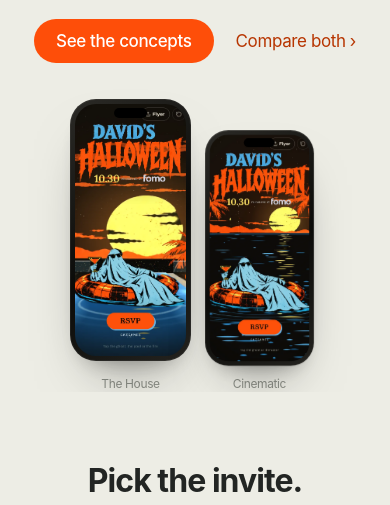
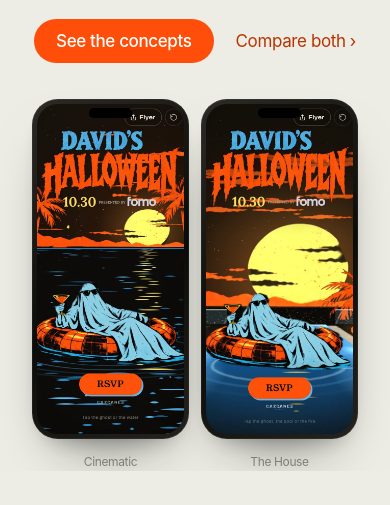
Before and after one commit to Subhanprsnl/David-Dobrik-s-team, a website: page site/index.html in a window 390 px wide. Shown: the part 284-789 px from the top of the page. Drawn offline with Linux system fonts and the light colour scheme.

Commit message:
Hub: show both concept phones at the same height
Cinematic and The House now sit side by side at equal size (Cinematic
first, matching Concept 1 and 2), and are larger on phones.

Co-Authored-By: Claude Opus 5.5 <noreply@anthropic.com>

```diff
--- a/site/index.html
+++ b/site/index.html
@@ -71,7 +71,7 @@ h1{font-family:var(--display);font-weight:700;font-size:clamp(44px,8.2vw,88px);l
 @media (hover:hover) and (pointer:fine){.pill:hover{filter:brightness(1.06)}}
 .pill:active,.link:active{transform:scale(.97)}
 
-/* the lineup: two phones, the House forward (iPhone family shot) */
+/* the lineup: two phones side by side, same height */
 .lineup{position:relative;display:flex;justify-content:center;align-items:flex-end;gap:clamp(10px,2.4vw,28px);margin:clamp(36px,6vw,64px) auto 0;max-width:980px;padding-inline:16px}
 .phone{position:relative;display:block;flex:0 1 auto;width:clamp(150px,24vw,250px);aspect-ratio:390/844;border-radius:clamp(26px,4vw,42px);padding:clamp(5px,.8vw,8px);
   background:linear-gradient(145deg,#2b2a26,#0b0b09 55%,#24231f);box-shadow:0 0 0 1px rgba(255,255,255,.06) inset,0 30px 60px -30px rgba(0,0,0,.55),0 12px 24px -16px rgba(0,0,0,.4);
@@ -85,10 +85,10 @@ h1{font-family:var(--display);font-weight:700;font-size:clamp(44px,8.2vw,88px);l
 @keyframes riseSide{from{transform:translateY(calc(clamp(18px,3vw,36px) + 40px)) scale(.9)}}
 @media (hover:hover) and (pointer:fine){.phone:hover{transform:translateY(-8px)}.phone.side:hover{transform:translateY(calc(clamp(18px,3vw,36px) - 8px)) scale(.9)}}
 .phone:focus-visible{outline:3px solid var(--accent);outline-offset:6px}
-@media (max-width:620px){.lineup{gap:8px}.phone{width:31vw}}
+@media (max-width:620px){.lineup{gap:12px}.phone{width:41vw}}
 .cap{display:flex;justify-content:center;gap:clamp(10px,2.4vw,28px);max-width:980px;margin:14px auto 0;padding-inline:16px;font-size:13px;color:var(--ink-3)}
 .cap span{width:clamp(150px,24vw,250px);text-align:center}
-@media (max-width:620px){.cap{gap:8px}.cap span{width:31vw;font-size:12px}}
+@media (max-width:620px){.cap{gap:12px}.cap span{width:41vw;font-size:12px}}
 
 /* ---------- concept tiles ---------- */
 section{max-width:1024px;margin:0 auto;padding:clamp(72px,10vw,120px) 16px 0}
@@ -170,10 +170,10 @@ footer .brand svg{height:12px}
       <a class="link" href="#compare">Compare both <span aria-hidden="true">›</span></a>
     </div>
     <div class="lineup">
-      <a class="phone" href="/house" aria-label="Open The House"><img src="/assets/img/preview-the-house.4ff5c9bcc3.webp" alt="" width="390" height="844"></a>
-      <a class="phone side r" href="/cinematic" aria-label="Open Cinematic"><img src="/assets/img/preview-cinematic.dff1e1bab7.webp" alt="" width="390" height="844"></a>
+      <a class="phone" href="/cinematic" aria-label="Open Cinematic"><img src="/assets/img/preview-cinematic.dff1e1bab7.webp" alt="" width="390" height="844"></a>
+      <a class="phone r" href="/house" aria-label="Open The House"><img src="/assets/img/preview-the-house.4ff5c9bcc3.webp" alt="" width="390" height="844"></a>
     </div>
-    <div class="cap" aria-hidden="true"><span>The House</span><span>Cinematic</span></div>
+    <div class="cap" aria-hidden="true"><span>Cinematic</span><span>The House</span></div>
   </header>
 
   <section id="concepts" aria-labelledby="concepts-h">
```
